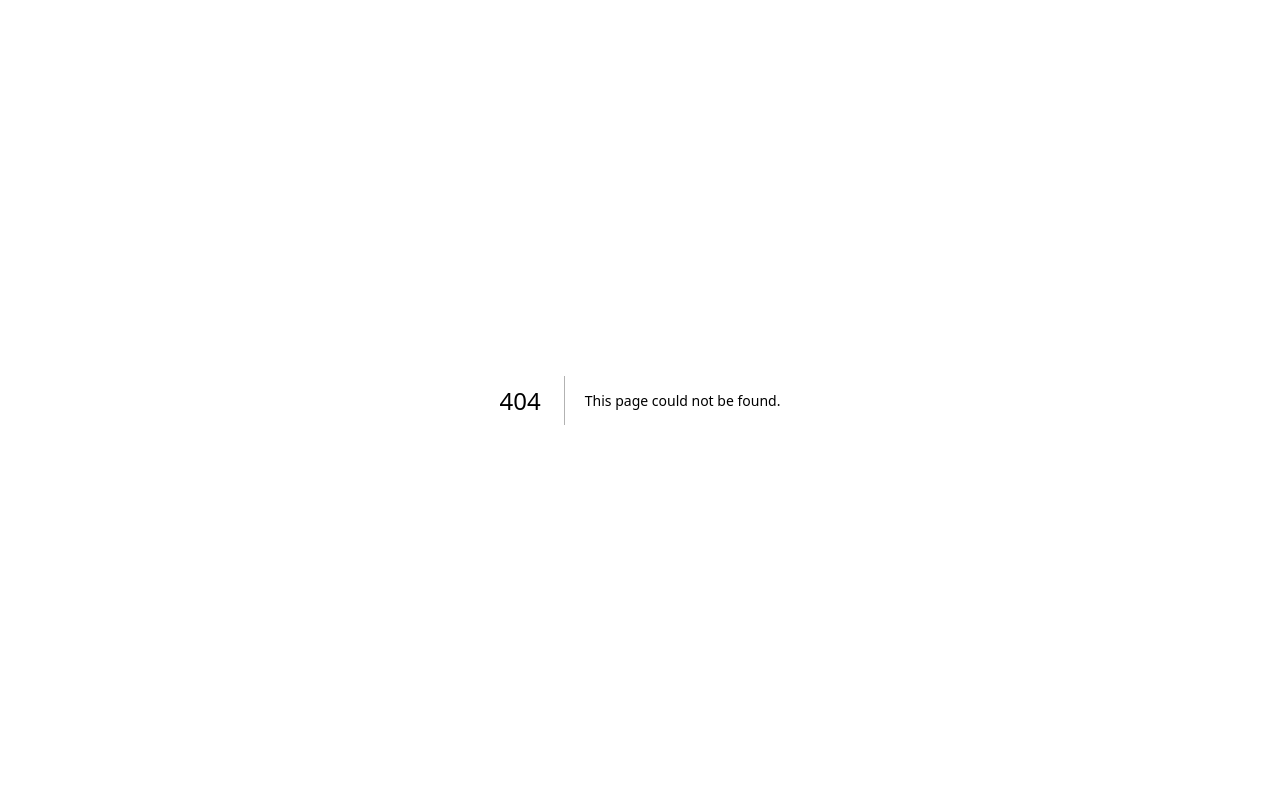
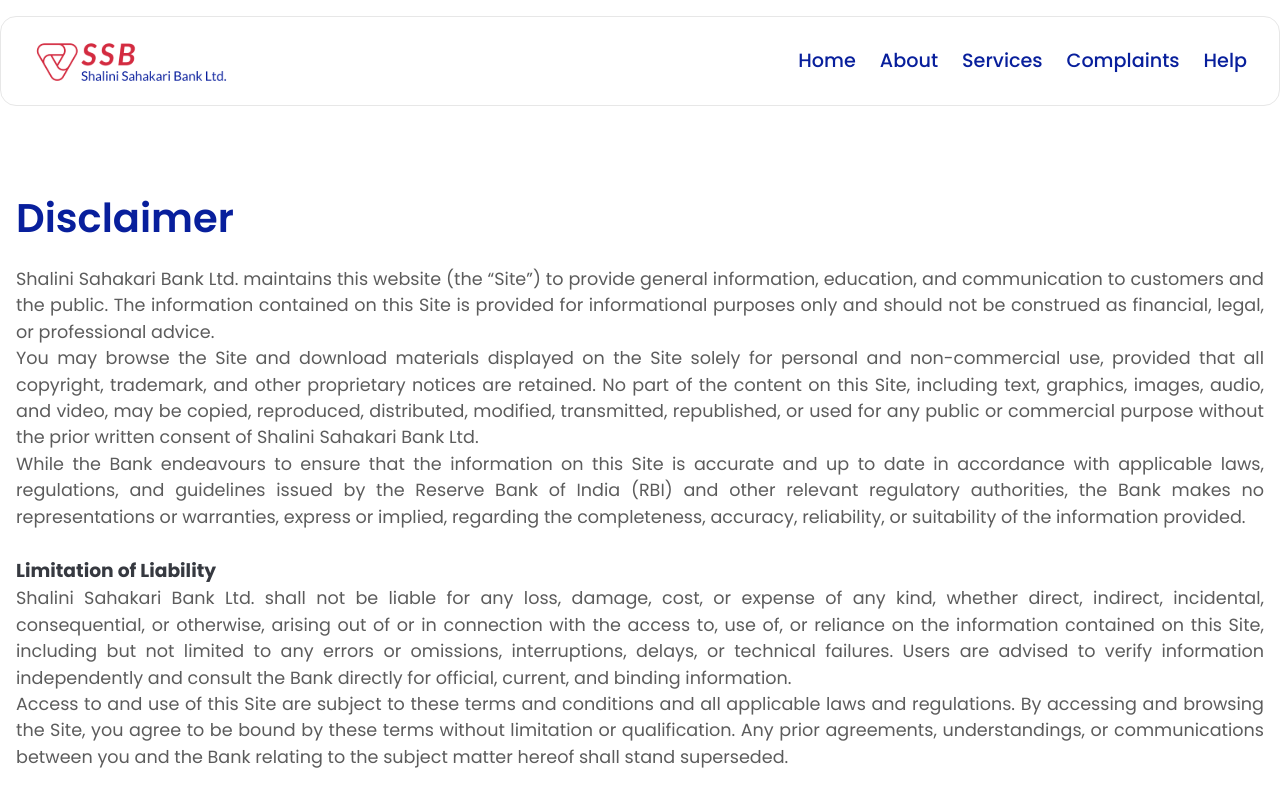
Before and after one commit to boldElixer/shalini-bank, a Next.js app: page /disclaimer in a window 1280 px wide. Before the commit this address had no page. Shown: the top 800 px of the page. Built offline with nearby package versions, Linux system fonts and the light colour scheme.

Commit message:
legal disclaimer added

```diff
--- /dev/null
+++ b/src/app/disclaimer/disclaimer.module.css
@@ -0,0 +1,25 @@
+/* Container Utility */
+.container {
+  max-width: var(--container-width);
+  margin: 0 auto;
+  padding: 0 var(--spacing-sm);
+}
+
+/* --- Section Utilities --- */
+.section {
+  padding: var(--spacing-lg) 0;
+}
+
+.section h1 {
+  font-size: 2.5rem;
+  font-weight: var(--semibold);
+  color: var(--color-primary-blue);
+  margin-bottom: var(--spacing-sm);
+}
+
+.section p {
+  font-size: 1.1rem;
+  color: var(--color-text-light);
+  line-height: 1.5;
+  text-align: justify;
+}
--- /dev/null
+++ b/src/app/disclaimer/page.jsx
@@ -0,0 +1,44 @@
+import Head from 'next/head';
+import Header from '@/components/Header/Header';
+import Footer from '@/components/Footer/Footer';
+import styles from './disclaimer.module.css';
+
+export default function DisclaimerPage() {
+  return (
+    <>
+      <Head>
+        <title>Disclaimer - Shalini Sahakari Bank</title>
+        <meta name="description" content="Legal Disclaimer - Shalini Sahakari Bank" />
+      </Head>
+
+      <Header />
+
+      <main>
+        <div className={styles.container}>
+            <section className={styles.section}>
+                <h1>Disclaimer</h1>
+                <p>
+                    Shalini Sahakari Bank Ltd. maintains this website (the “Site”) to provide general information, education, and communication to customers and the public. The information contained on this Site is provided for informational purposes only and should not be construed as financial, legal, or professional advice.
+                </p>
+                <p>
+                    You may browse the Site and download materials displayed on the Site solely for personal and non-commercial use, provided that all copyright, trademark, and other proprietary notices are retained. No part of the content on this Site, including text, graphics, images, audio, and video, may be copied, reproduced, distributed, modified, transmitted, republished, or used for any public or commercial purpose without the prior written consent of Shalini Sahakari Bank Ltd.
+                </p>
+                <p>
+                    While the Bank endeavours to ensure that the information on this Site is accurate and up to date in accordance with applicable laws, regulations, and guidelines issued by the Reserve Bank of India (RBI) and other relevant regulatory authorities, the Bank makes no representations or warranties, express or implied, regarding the completeness, accuracy, reliability, or suitability of the information provided.
+                </p><br/>
+                <h3>Limitation of Liability</h3>
+                <p>
+                    Shalini Sahakari Bank Ltd. shall not be liable for any loss, damage, cost, or expense of any kind, whether direct, indirect, incidental, consequential, or otherwise, arising out of or in connection with the access to, use of, or reliance on the information contained on this Site, including but not limited to any errors or omissions, interruptions, delays, or technical failures. Users are advised to verify information independently and consult the Bank directly for official, current, and binding information.
+                </p>
+                <p>
+                    Access to and use of this Site are subject to these terms and conditions and all applicable laws and regulations. By accessing and browsing the Site, you agree to be bound by these terms without limitation or qualification. Any prior agreements, understandings, or communications between you and the Bank relating to the subject matter hereof shall stand superseded.
+                </p>
+            </section>
+        </div>
+
+      </main>
+
+      <Footer />
+    </>
+  );
+}
--- a/src/components/Footer/Footer.jsx
+++ b/src/components/Footer/Footer.jsx
@@ -81,13 +81,13 @@ export default function Footer() {
         <div className={styles.bottomBar}>
           <div>
             <ul style={{ display: 'flex', gap: '1rem', flexWrap: 'wrap' }}>
+              <li>Sitemap</li>
+              <li><Link href="/disclaimer">Disclaimer</Link></li>
+              <li>Privacy Policy</li>
               <li><Link href="/bank-code">Bank Code</Link></li>
-              <li>Disclaimer</li>
-              <li>Sitemap</li>
-              <li>Privacy Policy</li>
             </ul>
           </div>
-          <div>Copyright © 2025 Shalini Sahakari Bank Ltd.</div>
+          <div>Copyright © 2026 Shalini Sahakari Bank Ltd.</div>
         </div>
       </div>
     </footer>
```
